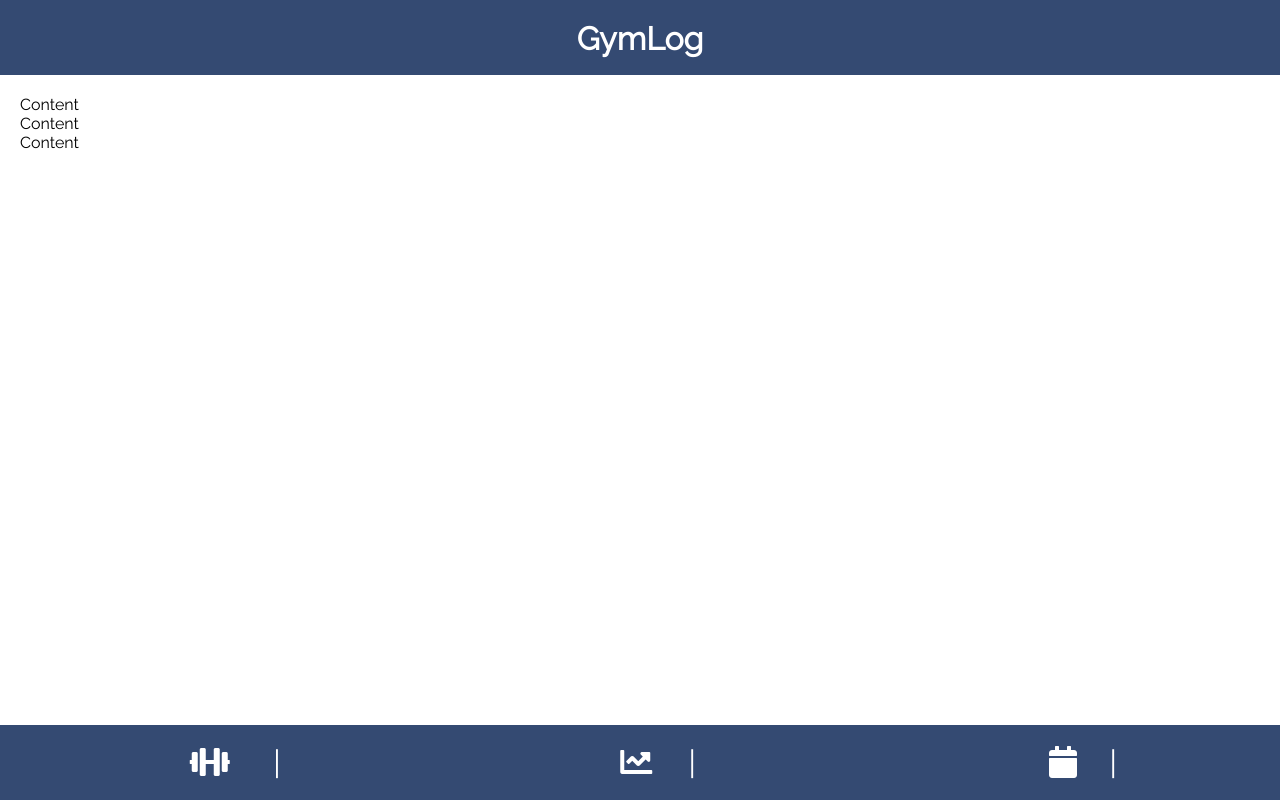
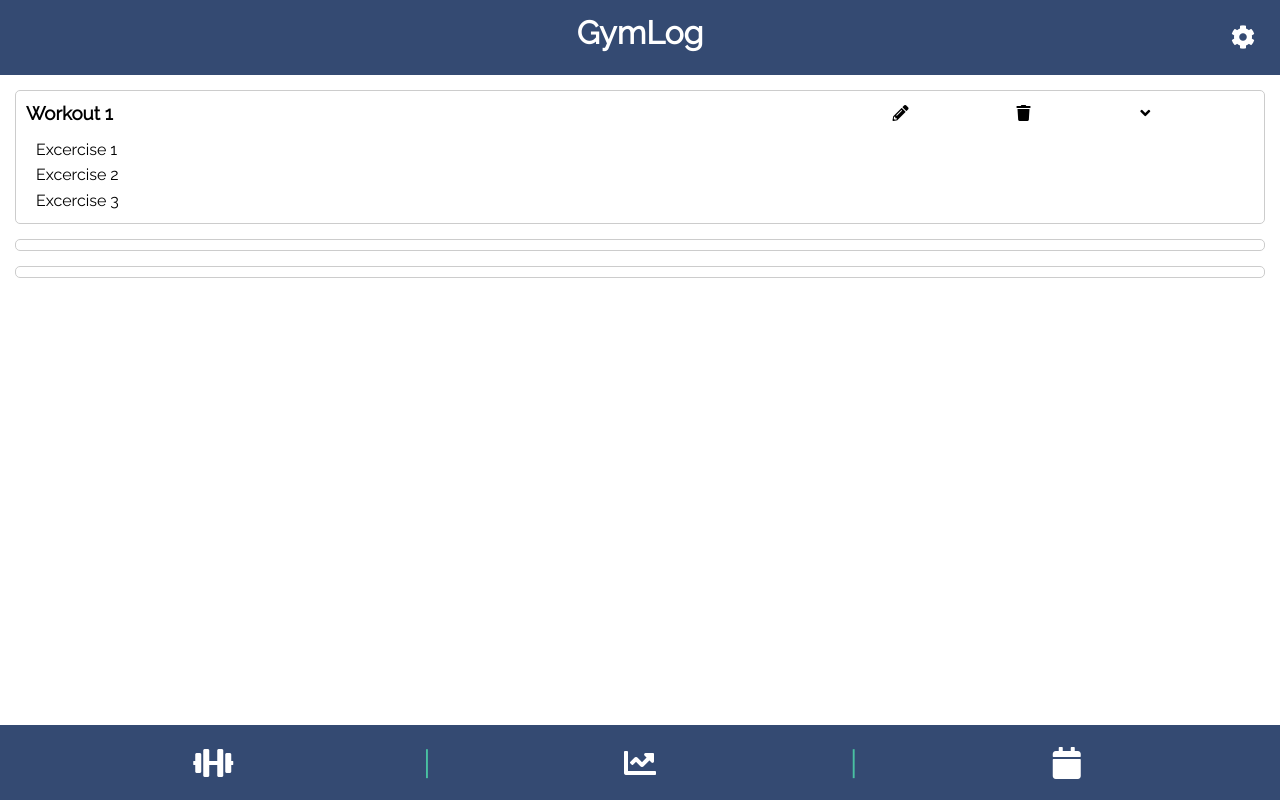
Before and after one commit to jameswilky/gymlog, a React (Create React App) app: page / in a window 1280 px wide. Built offline with nearby package versions, Linux system fonts and the light colour scheme.

Commit message:
styled footer and main content

```diff
--- a/src/App.css
+++ b/src/App.css
@@ -7,6 +7,7 @@
 body,
 html {
   font-family: "Raleway", sans-serif;
+  line-height: 1.6em;
 }
 
 :root {
@@ -15,18 +16,24 @@ html {
   --secondary-dark: #37a08e;
 }
 
-#root {
-}
+/* TIPS NOTES */
+/*
+Align = Y = Up/Down
+Justidy = X = Left/Right
 
-#header,
-#footer,
-#content {
+Items = items in grid
+content = grid itself
+*/
+
+.header,
+.footer,
+.content {
   position: absolute;
   right: 0;
   left: 0;
 }
 
-#header {
+.header {
   height: 75px;
   top: 0;
   background-color: var(--primary);
@@ -35,32 +42,65 @@ html {
   text-align: center;
 }
 
-#header i {
+.header i {
+  font-size: 1.5em;
+  position: absolute;
+  top: 25px;
+  right: 25px;
 }
 
-#footer {
+/*Footer */
+.footer {
   height: 75px;
   bottom: 0;
   background-color: var(--primary);
   color: #fff;
   font-size: 2em;
   display: grid;
+  align-items: center;
+}
+
+.iconContainer {
+  display: grid;
   grid-template-columns: repeat(3, 1fr);
   justify-items: center;
-  align-content: center;
+  width: 100%;
+}
+.dividerOverlay {
+  position: absolute;
+  display: grid;
+  grid-template-columns: repeat(3, 1fr);
+  justify-items: right;
+  width: 100%;
+}
+.divider {
+  color: var(--secondary);
+  margin-right: -4px; /* Line up with grid */
 }
 
-.divider {
-  position: relative;
-  left: 92%;
-}
-
-#content {
+/*Content*/
+.content {
   top: 75px;
   bottom: 75px;
   overflow: auto;
 }
 
 .container {
-  margin: 20px;
 }
+
+.card {
+  display: grid;
+  padding: 10px 0px 0px 10px;
+  border: 1px solid #cccccc;
+  border-radius: 5px;
+  margin: 15px;
+}
+
+.card__header {
+  display: grid;
+  grid-template-columns: 7fr 1fr 1fr 1fr;
+}
+
+.card__body {
+  padding: 10px;
+}
--- a/src/App.js
+++ b/src/App.js
@@ -2,7 +2,7 @@ import React, { Component } from "react";
 import "./App.css";
 import Footer from "./components/layout/Footer";
 import Header from "./components/layout/Header";
-import Main from "./components/layout/Main";
+import Content from "./components/layout/Content";
 
 class App extends Component {
   render() {
@@ -10,7 +10,7 @@ class App extends Component {
       <div className="App">
         <header className="App-header">
           <Header />
-          <Main />
+          <Content />
           <Footer />
         </header>
       </div>
--- /dev/null
+++ b/src/components/layout/Content.js
@@ -0,0 +1,37 @@
+import React, { Component } from "react";
+
+class Content extends Component {
+  render() {
+    return (
+      <div className="content">
+        <div className="container">
+          <div className="card">
+            <div className="card__header">
+              <div>
+                <h3>Workout 1</h3>
+              </div>
+              <div>
+                <i className="fas fa-pencil-alt" />
+              </div>
+              <div>
+                <i className="fas fa-trash" />
+              </div>
+              <div>
+                <i className="fas fa-angle-down" />
+              </div>
+            </div>
+            <div className="card__body">
+              <div>Excercise 1</div>
+              <div>Excercise 2</div>
+              <div>Excercise 3</div>
+            </div>
+          </div>
+          <div className="card" />
+          <div className="card" />
+        </div>
+      </div>
+    );
+  }
+}
+
+export default Content;
--- a/src/components/layout/Footer.js
+++ b/src/components/layout/Footer.js
@@ -3,18 +3,22 @@ import React, { Component } from "react";
 class Footer extends Component {
   render() {
     return (
-      <div id="footer">
+      <div className="footer">
+        <div className="iconContainer">
           <div>
             <i className="fas fa-dumbbell" />
-          <span className="divider">|</span>
           </div>
           <div>
             <i className="fas fa-chart-line" />
-          <span className="divider">|</span>
           </div>
           <div>
             <i className="fas fa-calendar" />
-          <span className="divider">|</span>
+          </div>
+        </div>
+        <div className="dividerOverlay">
+          <div className="divider">|</div>
+          <div className="divider">|</div>
+          <div className="divider" />
         </div>
       </div>
     );
--- a/src/components/layout/Header.js
+++ b/src/components/layout/Header.js
@@ -3,9 +3,9 @@ import React, { Component } from "react";
 class Header extends Component {
   render() {
     return (
-      <div id="header">
+      <div className="header">
         <h1>GymLog</h1>
-        {/* <i className="fas fa-cog" /> */}
+        <i className="fas fa-cog" />
       </div>
     );
   }
--- a/src/components/layout/Main.js
+++ /dev/null
@@ -1,17 +0,0 @@
-import React, { Component } from "react";
-
-class Main extends Component {
-  render() {
-    return (
-      <div id="content">
-        <div className="container">
-          <div className="card">Content</div>
-          <div className="card">Content</div>
-          <div className="card">Content</div>
-        </div>
-      </div>
-    );
-  }
-}
-
-export default Main;
```
Lines whose indentation alone changed are shown as unchanged.
